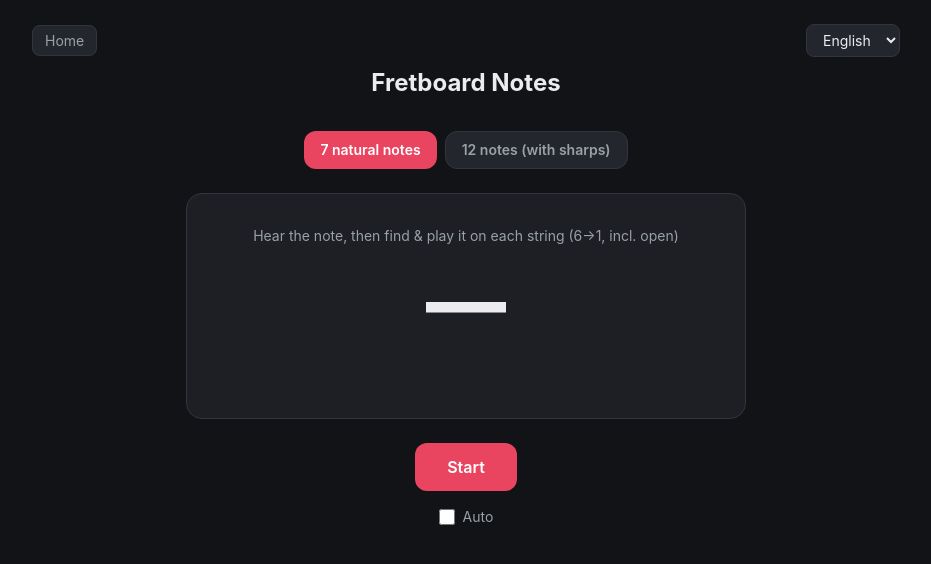
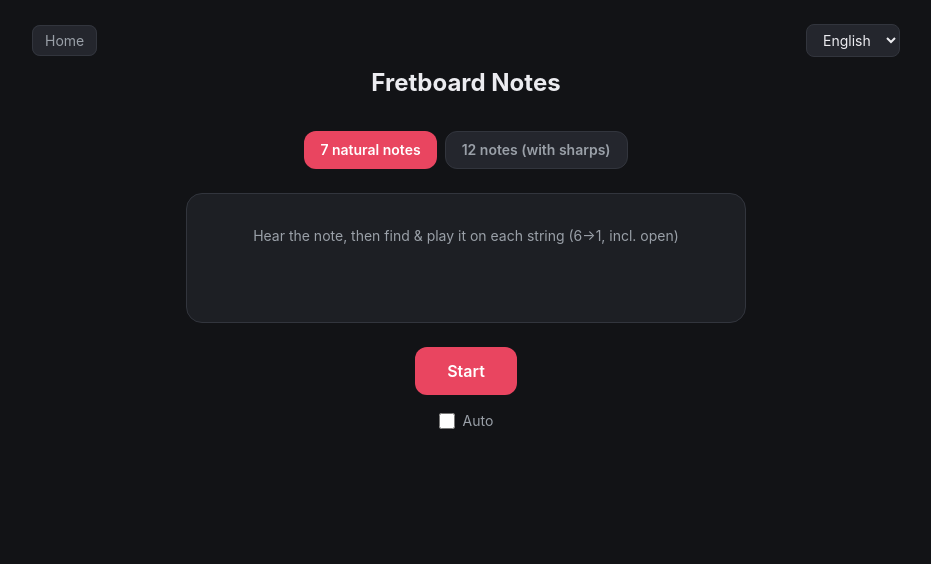
Before and after one commit to Helshr/FretFlow, a Next.js app: page /en/notes in a window 1280 px wide. Shown: the top 564 px of the page, without its empty margins (174-1105 px from the left). Built offline with nearby package versions, Linux system fonts and the light colour scheme.

Commit message:
fix: 去掉音符区未开始时的 em-dash 占位符

```diff
--- a/components/NoteTrainer.tsx
+++ b/components/NoteTrainer.tsx
@@ -154,7 +154,7 @@ export default function NoteTrainer() {
       <div className="rounded-2xl border border-line bg-card p-8 text-center">
         <div className="mb-4 text-sm text-muted">{t('instruction')}</div>
         <div className="text-[5rem] font-extrabold leading-none">
-          {currentNote ?? '—'}
+          {currentNote ?? ''}
         </div>
         <div className="mt-4 flex h-7 items-center justify-center text-base text-accent-2">
           {playing ? `${t('playing')} ${posLabel}` : status === 'ready' ? t('ready') : ''}
```
